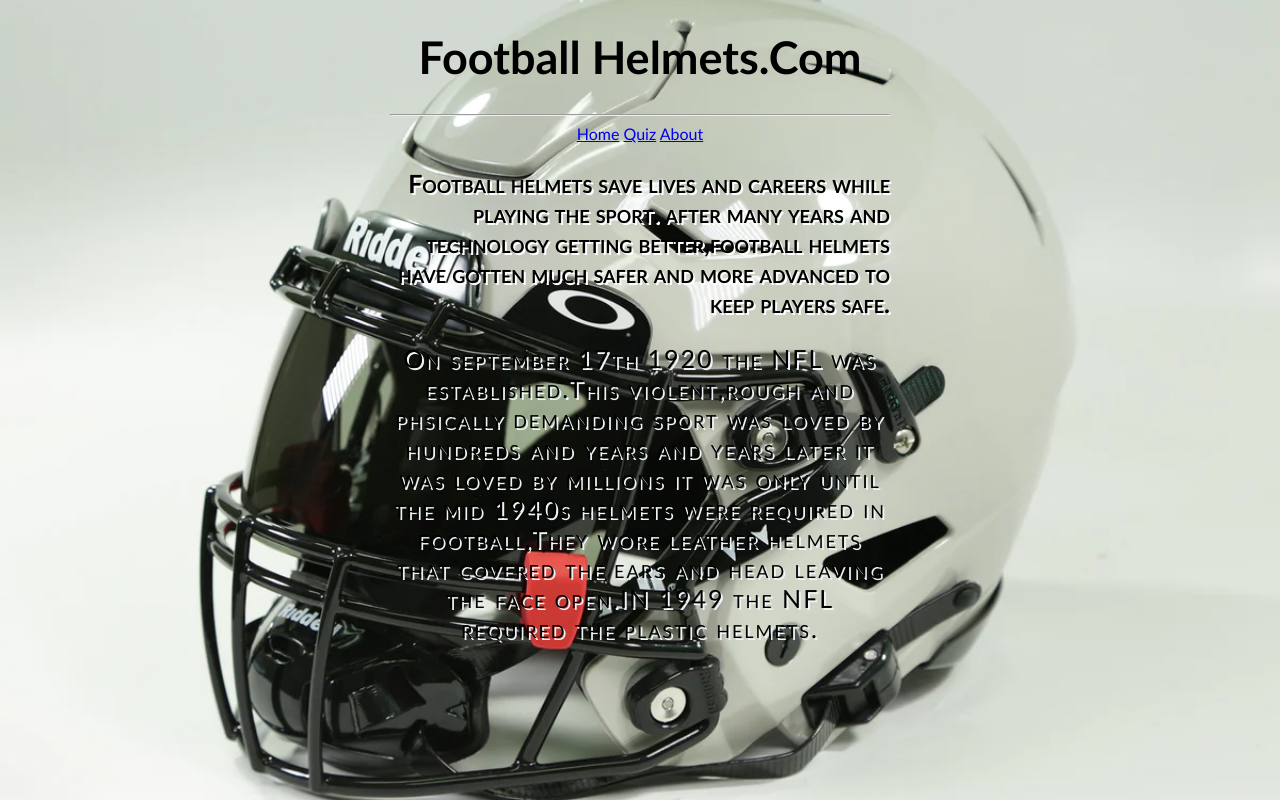
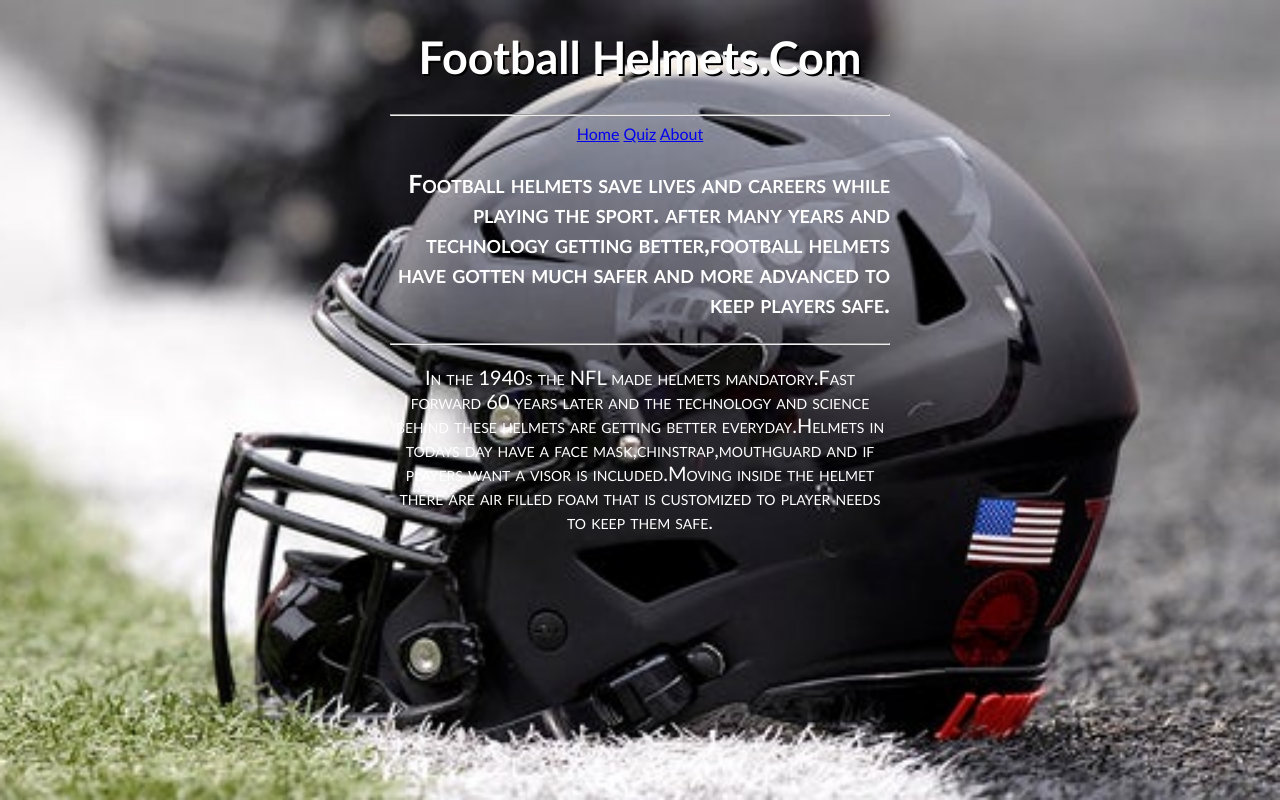
Before and after one commit to dominictrent/Website-Project, a plain HTML site: page index.html in a window 1280 px wide. Drawn offline with Linux system fonts and the light colour scheme.

Commit message:
Only quiz left

```diff
--- a/about.css
+++ b/about.css
@@ -10,11 +10,13 @@ h2 {
 
 h1 {
     color: white;
-    text-shadow: black 6px 6px ;
+    text-shadow: black 3px 3px ;
+    font-size: 27px;
 }
 
 p {
     color: rgb(255, 255, 255) ;
     text-shadow:rgb(0, 0, 0) 2px 2px;
     font-family: 'Gill Sans', 'Gill Sans MT', Calibri, 'Trebuchet MS', sans-serif;
+    font-size: 20px;
 }
--- a/index.html
+++ b/index.html
@@ -21,13 +21,13 @@
       and more advanced to keep players safe.
     </h3>
 
-    <p class="about-text">
-      On september 17th 1920 the NFL was established.This violent,rough and
-      phsically demanding sport was loved by hundreds and years and years later
-      it was loved by millions it was only until the mid 1940s helmets were
-      required in football,They wore leather helmets that covered the ears and
-      head leaving the face open.IN 1949 the NFL required the plastic helmets.
+    <hr>
+    <p>In the 1940s the NFL made helmets mandatory.Fast forward 60 years later and the technology
+      and science behind these helmets are getting better everyday.Helmets in todays day have a
+      face mask,chinstrap,mouthguard and if players want a visor is included.Moving inside the helmet
+      there are air filled foam that is customized to player needs to keep them safe.
     </p>
+
 
 
 
--- a/style.css
+++ b/style.css
@@ -1,6 +1,6 @@
 /* CSS Style Sheet */
 html {
-  background: url("img/Speed\ flex.webp") no-repeat center fixed;
+  background: url("img/Idk.jpg") no-repeat center fixed;
   background-size: cover;
 }
 
@@ -13,11 +13,10 @@ body {
 }
 
 h3 {
-  color: black;
+  color: rgb(255, 255, 255);
   font-size: 25px;
   font-variant: small-caps;
   text-align: right;
-  text-shadow: white 2px 2px;
 }
 
 h1 {
@@ -27,13 +26,15 @@ h1 {
 
 .about-text {
     letter-spacing: 2px;
-    text-shadow: 2px 2px rgb(236, 244, 246);
 }
 
 p {
-    font-size: 25px;
+    font-size: 20px;
     font-family: 'Gill Sans', 'Gill Sans MT', Calibri, 'Trebuchet MS', sans-serif;
      font-variant: small-caps;
-     color: black;
-     text-shadow: white 2px 2px;
+     color: rgb(255, 255, 255);
 }
+h1 {
+  color: white;
+  text-shadow: black 2px 2px;
+}
```
Also changed, not shown: about.html (+22 -4 lines), quiz.html (+32 -0 lines), img/Idk.jpg (added).
